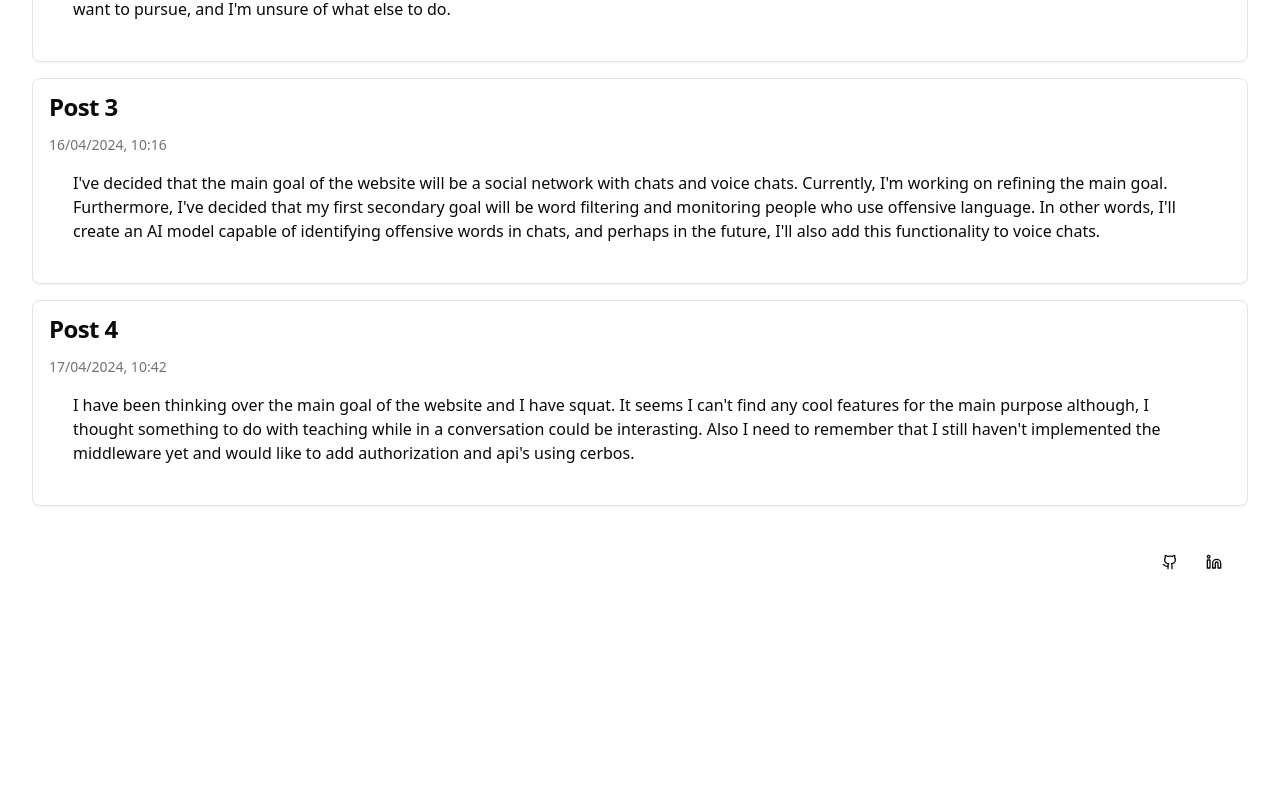
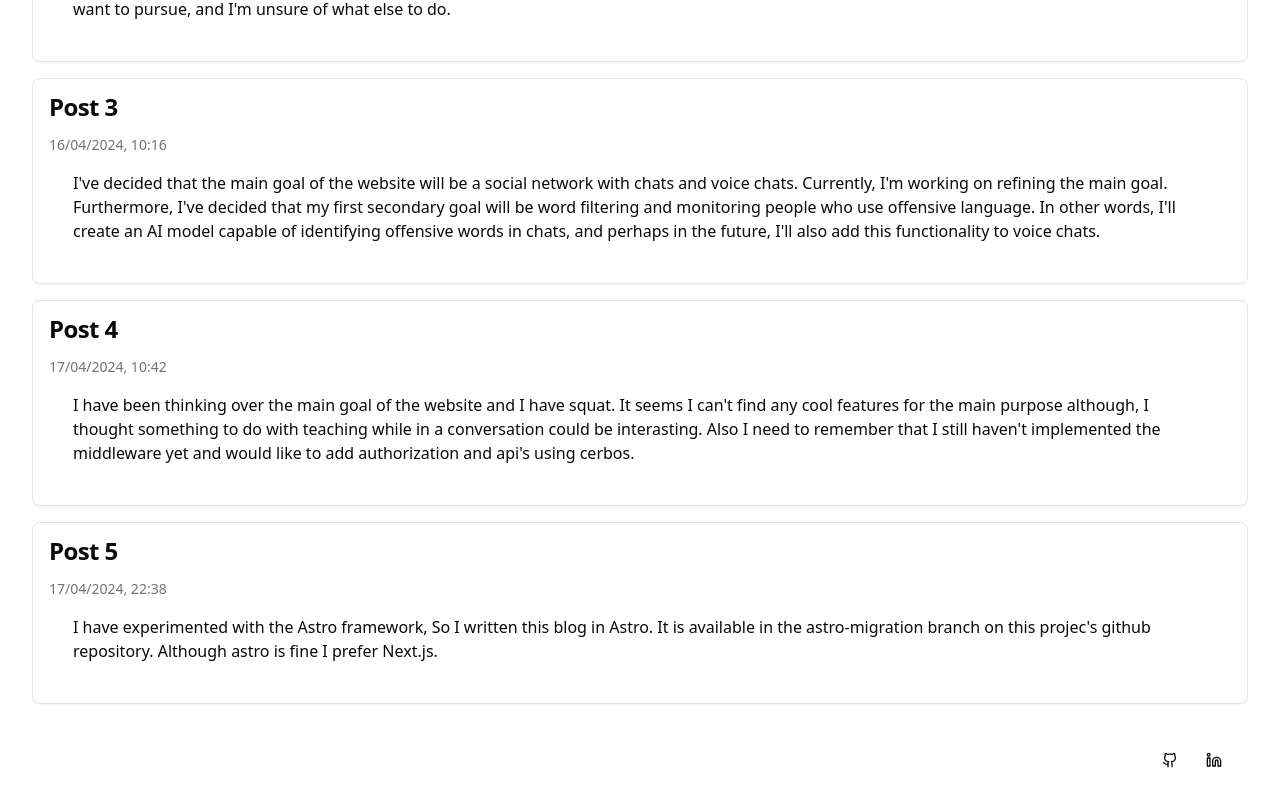
Before and after one commit to table-harmony/blogharmony, a Next.js app: page / in a window 1280 px wide. Shown: the part 797-1597 px from the top of the page. Before the commit the page ends 1399 px from the top, so only its background shows below. Built offline with nearby package versions, Linux system fonts and the light colour scheme.

Commit message:
Update page.tsx

```diff
--- a/src/app/(main)/page.tsx
+++ b/src/app/(main)/page.tsx
@@ -70,6 +70,16 @@ export default function Home() {
           add authorization and api&apos;s using cerbos.
         </CardContent>
       </Card>
+      <Card className="space-y-4 p-4">
+        <CardTitle>Post 5</CardTitle>
+        <CardDescription>17/04/2024, 22:38</CardDescription>
+        <CardContent>
+          I have experimented with the Astro framework, So I written this blog
+          in Astro. It is available in the astro-migration branch on this
+          projec&apos;s github repository. Although astro is fine I prefer
+          Next.js.
+        </CardContent>
+      </Card>
     </div>
   );
 }
```
